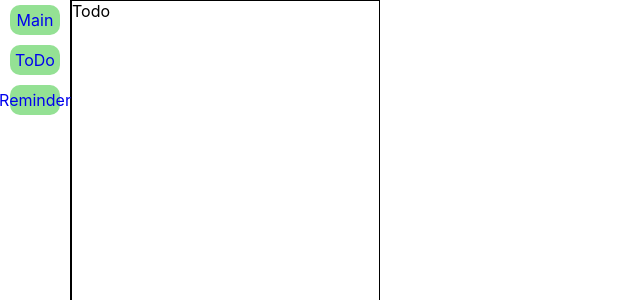
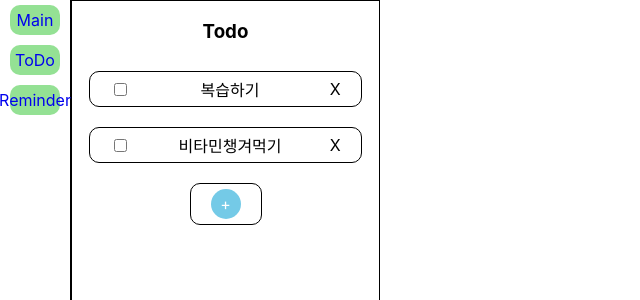
Before and after one commit to Melting-Brain/reminder, a React (Create React App) app in the folder chrome/: page /todolist in a window 1280 px wide. Shown: the top 300 px of the page, without its empty margins (0-640 px from the left). Built offline with nearby package versions, Linux system fonts and the light colour scheme.

Commit message:
add: Todo 컴포넌트 , Todo 페이지 작업, todo목록 css추가 -진현-

```diff
--- /dev/null
+++ b/chrome/src/Components/TodoElement.css
@@ -0,0 +1,10 @@
+.todoElement {
+  width: 75%;
+  display: flex;
+  justify-content: space-between;
+  align-items: center;
+  border: 1px solid black;
+  border-radius: 10px;
+  padding: 5px 20px;
+  margin: 10px 20px;
+}
--- /dev/null
+++ b/chrome/src/Components/TodoElement.js
@@ -0,0 +1,19 @@
+import "./TodoElement.css";
+
+const TodoElement = ({
+  name,
+  isChecked,
+  deleteTodoDummy
+}) => {
+  return (
+    <div className="todoElement">
+      <input type="checkbox"/>
+      <span>{name}</span>
+      <div className="todo__delete" onClick={deleteTodoDummy}>
+        X
+      </div>
+    </div>
+  )
+}
+
+export default TodoElement
--- a/chrome/src/Pages/Reminder.js
+++ b/chrome/src/Pages/Reminder.js
@@ -6,13 +6,13 @@ import uuid from "react-uuid";
 const Reminder = () => {
   const dummy = [
     {
-      id: 1,
+      id: uuid(),
       name: "물 마시기",
       time: 30,
       isOn: true,
     },
     {
-      id: 2,
+      id: uuid(),
       name: "스트레칭",
       time: 60,
       isOn: true,
--- a/chrome/src/Pages/Todo.css
+++ b/chrome/src/Pages/Todo.css
@@ -0,0 +1,26 @@
+.container__todo {
+  display: flex;
+  flex-direction: column;
+  justify-content: center;
+  align-items: center;
+}
+
+.todo__container__add {
+  display: flex;
+  justify-content: space-between;
+  align-items: center;
+  border: 1px solid black;
+  border-radius: 10px;
+  padding: 5px 20px;
+  margin: 10px 20px;
+}
+
+.todo__add {
+  width: 30px;
+  height: 30px;
+  color: var(--color-white);
+  text-align: center;
+  line-height: 30px;
+  background: var(--color-lightblue);
+  border-radius: 50%;
+}
--- a/chrome/src/Pages/Todo.js
+++ b/chrome/src/Pages/Todo.js
@@ -1,8 +1,56 @@
+import { useState } from "react";
+import TodoElement from "../Components/TodoElement";
+import "./Todo.css";
+import uuid from "react-uuid";
+
+
 const Todo = () => {
+  const todoDummy = [
+    {
+      id: uuid(),
+      name : "복습하기",
+      isChecked : true
+    },
+    {
+      id: uuid(),
+      name : "비타민챙겨먹기",
+      isChecked : true
+    }
+  ];
+
+  const [todoList, setTodoList] = useState(todoDummy);
+
+  const addTodoDummy = () => {
+    setTodoList([
+      ...todoList,
+      {
+        id: uuid(),
+        name : "입력바람",
+        isChecked: true
+      }
+    ])
+  }
+
+  const deleteTodoDummy = (e) => {
+    setTodoList(todoList.filter((el) => el.id !== e.id))
+  }
 
   return (
-    <div>
-      Todo
+    <div className="container__todo">
+      <h3 className="todo__title">Todo</h3>
+      {todoList.map((e) => {
+        return (
+          <TodoElement
+          name={e.name}
+          isChecked={e.isChecked}
+          deleteTodoDummy={() => deleteTodoDummy(e)}/>
+        );
+      })}
+      <div className="todo__container__add">
+        <div className="todo__add" onClick={addTodoDummy}>
+          +
+        </div>
+      </div>
     </div>
   )
 }
```
Also changed, not shown: chrome/src/Components/ReminderElement.js (+11 -2 lines), 17 other files (tests, documents, lock files or other folders).
